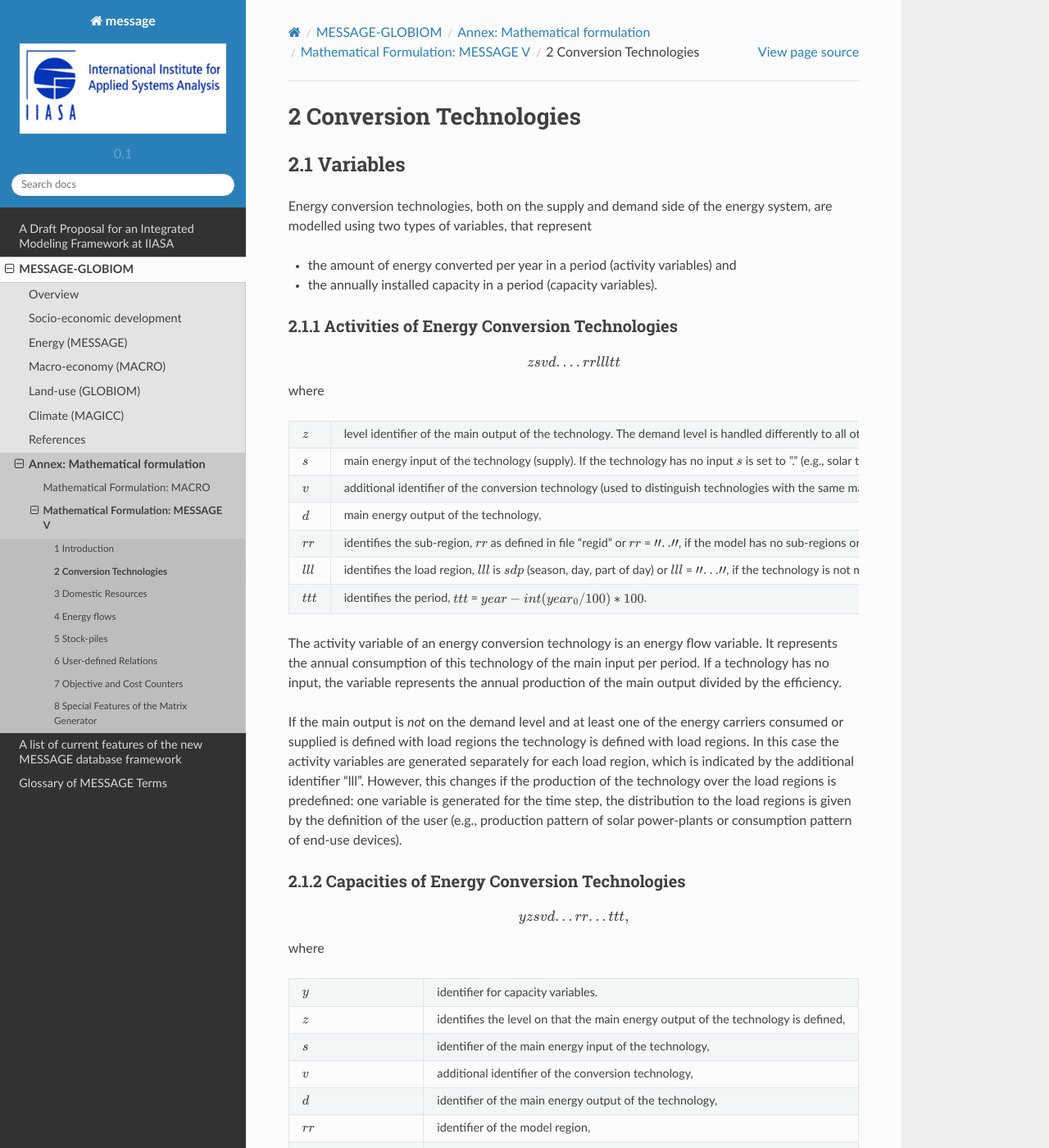
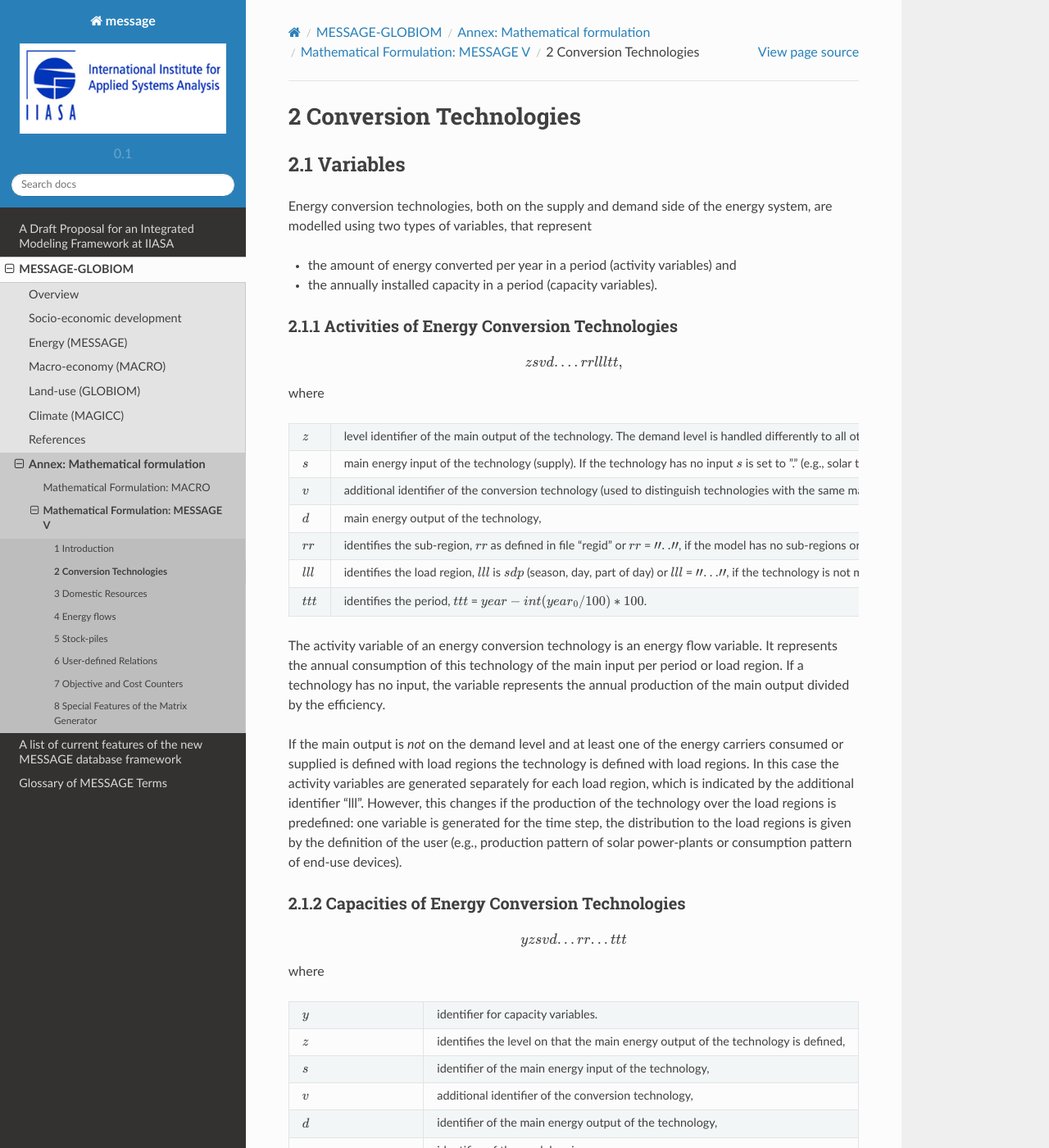
Before and after one commit to yiyi1991/message-ix-models, a Sphinx documentation site: the page built from doc/global/source/message_globiom/annex/message/2_conversion_technologies.rst, in a window 1280 px wide and 1400 px high. Shown: the whole window at 82% size. Built offline with Sphinx 7.4.7 and the Read the Docs theme 2.0.0, drawn with Linux system fonts in a browser that asks for light colours; pages that are not in the unit, such as notebooks, are missing from menus; cross-references to code outside the pages are shown as plain code; some of the changed text lies outside the part shown.

Commit message:
Update 2_conversion_technologies.rst

```diff
--- a/doc/global/source/message_globiom/annex/message/2_conversion_technologies.rst
+++ b/doc/global/source/message_globiom/annex/message/2_conversion_technologies.rst
@@ -15,7 +15,7 @@
 2.1.1 	Activities  of Energy Conversion Technologies
 ~~~~~~~~~~~~~~~~~~~~~~
 .. math::
-   zsvd....rrllltt
+   zsvd....rrllltt,
 
 where
 
@@ -38,7 +38,7 @@
    * - :math:`ttt`
      - identifies the period, :math:`ttt` = :math:`year - int(year_0/100) * 100`.
 
-The activity variable of an energy conversion technology is an energy flow variable. It represents the annual consumption of this technology of the main input per period. If a technology has no input, the variable represents the annual production of the main output divided by the efficiency.
+The activity variable of an energy conversion technology is an energy flow variable. It represents the annual consumption of this technology of the main input per period or load region. If a technology has no input, the variable represents the annual production of the main output divided by the efficiency.
 
 If the main output is *not* on the demand level and at least one of the energy carriers consumed or supplied is defined with load regions the technology is defined with load regions. In this case the activity variables are generated separately for each load region, which is indicated by the additional identifier "lll". However, this changes if the production of the technology over the load regions is predefined: one variable is generated for the time step, the distribution to the load regions is given by the definition of the user (e.g., production pattern of solar power-plants or consumption pattern of end-use devices).
 
@@ -47,7 +47,7 @@
 2.1.2 	Capacities of Energy Conversion Technologies
 ~~~~~~~~~~~~~~~~~~~~~~
 .. math::
-   yzsvd...rr...ttt,
+   yzsvd...rr...ttt
 
 where
 
@@ -92,7 +92,7 @@
 ~~~~~~~~~~~~~~~~~~~~~~
 
 .. math::
-   czsvd...rrlllttt,
+   czsvd...rrlllttt
 
 where
 
```
